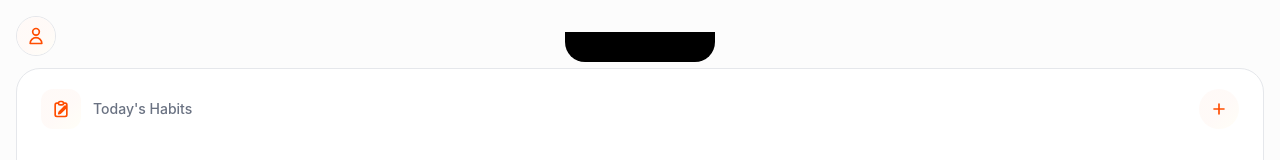
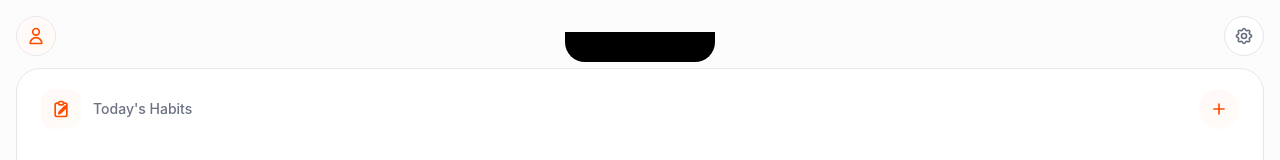
Before and after one commit to benyamty/HB, a React (Vite) app: page / in a window 1280 px wide. Shown: the top 160 px of the page. Built offline with nearby package versions, Linux system fonts and the light colour scheme.

Commit message:
Home: add settings button placeholder

```diff
--- a/src/components/Home.jsx
+++ b/src/components/Home.jsx
@@ -380,7 +380,7 @@ function Home({
     <div className={`h-full flex flex-col bg-[#fcfcfc] px-4 pb-20 pt-[max(1rem,env(safe-area-inset-top))] ${habitsExpanded ? 'overflow-hidden' : ''}`}>
 
       {!habitsExpanded && (
-        <div className="flex items-center justify-start mb-3 flex-shrink-0">
+        <div className="flex items-center justify-between mb-3 flex-shrink-0">
           <button
             type="button"
             onClick={(e) => {
@@ -398,6 +398,24 @@ function Home({
                 </svg>
               </div>
             )}
+          </button>
+
+          <button
+            type="button"
+            onClick={(e) => {
+              e.stopPropagation()
+            }}
+            className="w-10 h-10 rounded-full bg-white border border-gray-200 flex items-center justify-center active:scale-95 transition-transform"
+          >
+            <svg className="w-5 h-5 text-gray-500" fill="none" stroke="currentColor" viewBox="0 0 24 24">
+              <path
+                strokeLinecap="round"
+                strokeLinejoin="round"
+                strokeWidth={2}
+                d="M10.325 4.317c.426-1.756 2.924-1.756 3.35 0a1.724 1.724 0 002.573 1.066c1.543-.94 3.31.826 2.37 2.37a1.724 1.724 0 001.065 2.572c1.756.426 1.756 2.924 0 3.35a1.724 1.724 0 00-1.066 2.573c.94 1.543-.826 3.31-2.37 2.37a1.724 1.724 0 00-2.572 1.065c-.426 1.756-2.924 1.756-3.35 0a1.724 1.724 0 00-2.573-1.066c-1.543.94-3.31-.826-2.37-2.37a1.724 1.724 0 00-1.065-2.572c-1.756-.426-1.756-2.924 0-3.35a1.724 1.724 0 001.066-2.573c-.94-1.543.826-3.31 2.37-2.37.996.608 2.296.07 2.572-1.065z"
+              />
+              <path strokeLinecap="round" strokeLinejoin="round" strokeWidth={2} d="M15 12a3 3 0 11-6 0 3 3 0 016 0z" />
+            </svg>
           </button>
         </div>
       )}
```
